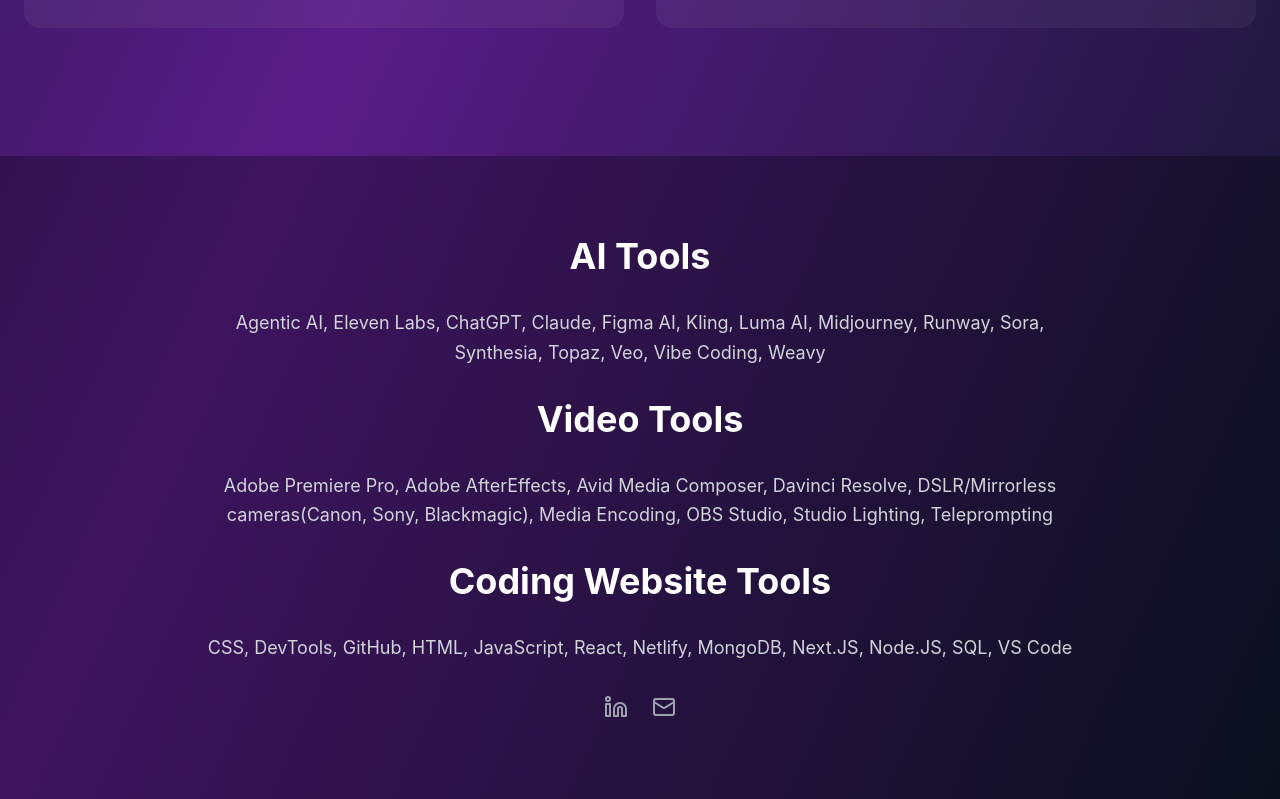
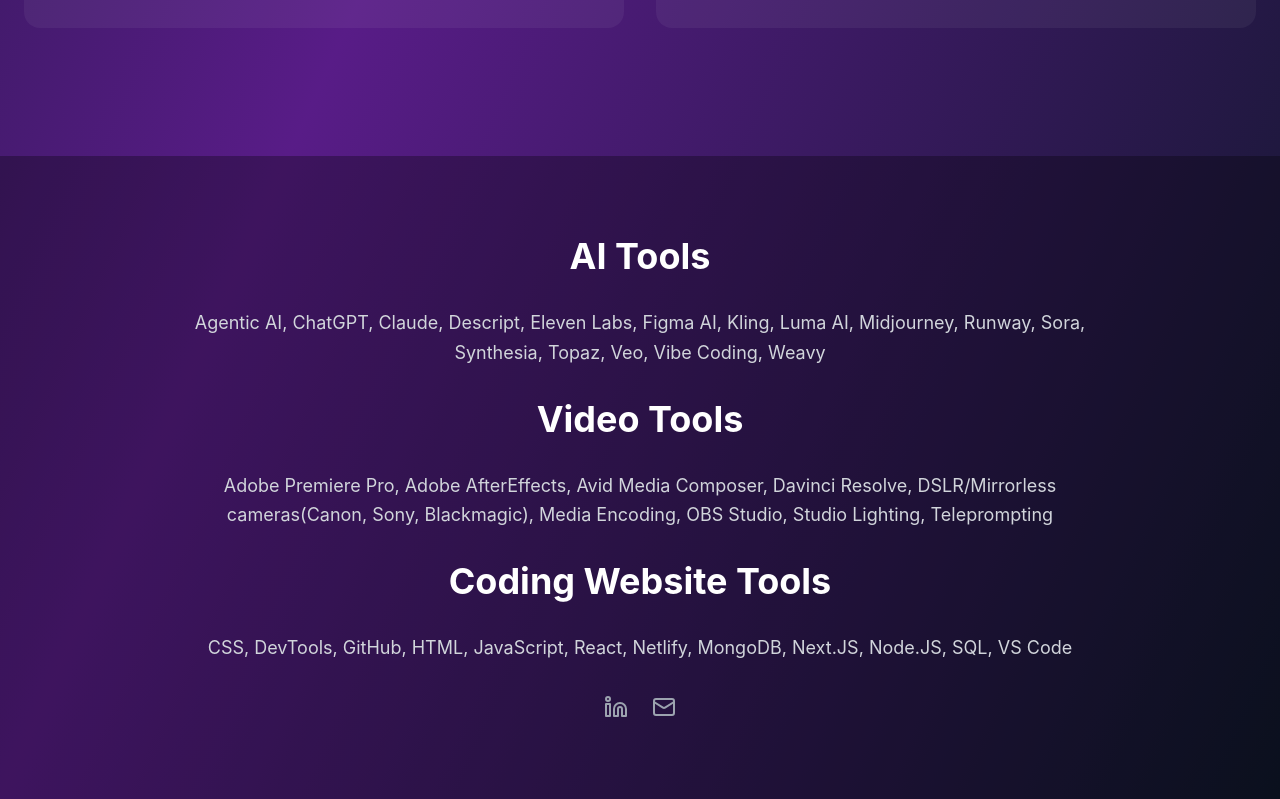
Before and after one commit to Taxi29/BT-2025website, a React (Create React App) app: page / in a window 1280 px wide. Shown: the part 2051-2850 px from the top of the page. Built offline with nearby package versions, Linux system fonts and the light colour scheme; the HTML template or start-up script is replaced by a standard one.

Commit message:
pagination is back

```diff
--- a/src/App.tsx
+++ b/src/App.tsx
@@ -217,7 +217,7 @@ const App = () => {
 
           {/* Pagination */}
           {totalPages > 1 && (
-            <div className="hidden flex justify-center items-center space-x-4">
+            <div className="flex justify-center items-center space-x-4">
               <button
                 onClick={prevPage}
                 className="p-2 bg-white/10 hover:bg-white/20 rounded-full transition-colors text-white"
@@ -245,7 +245,7 @@ const App = () => {
         <div className="max-w-4xl mx-auto text-center">
           <h2 className="text-4xl font-bold mb-8 text-white">AI Tools</h2>
           <p className="text-lg text-gray-300 leading-relaxed mb-8">
-            Agentic AI, Eleven Labs, ChatGPT, Claude, Figma AI, Kling, Luma AI, Midjourney, Runway, Sora, Synthesia, Topaz, Veo, Vibe Coding, Weavy </p>
+            Agentic AI, ChatGPT, Claude, Descript, Eleven Labs, Figma AI, Kling, Luma AI, Midjourney, Runway, Sora, Synthesia, Topaz, Veo, Vibe Coding, Weavy </p>
           <h2 className="text-4xl font-bold mb-8 text-white">Video Tools</h2>
           <p className="text-lg text-gray-300 leading-relaxed mb-8">
             Adobe Premiere Pro, Adobe AfterEffects, Avid Media Composer, Davinci Resolve, DSLR/Mirrorless cameras(Canon, Sony, Blackmagic), Media Encoding, OBS Studio, Studio Lighting, Teleprompting
```
